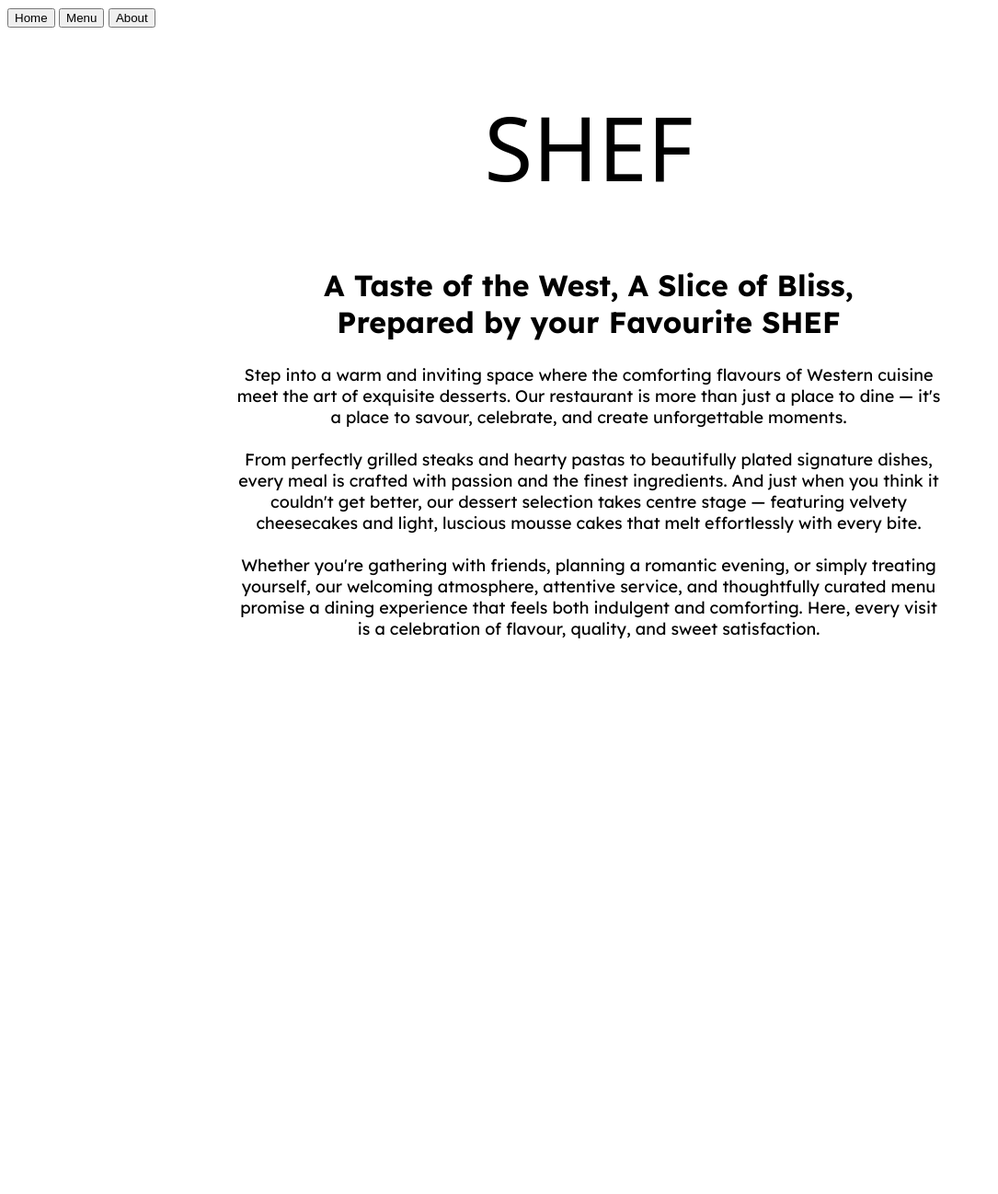
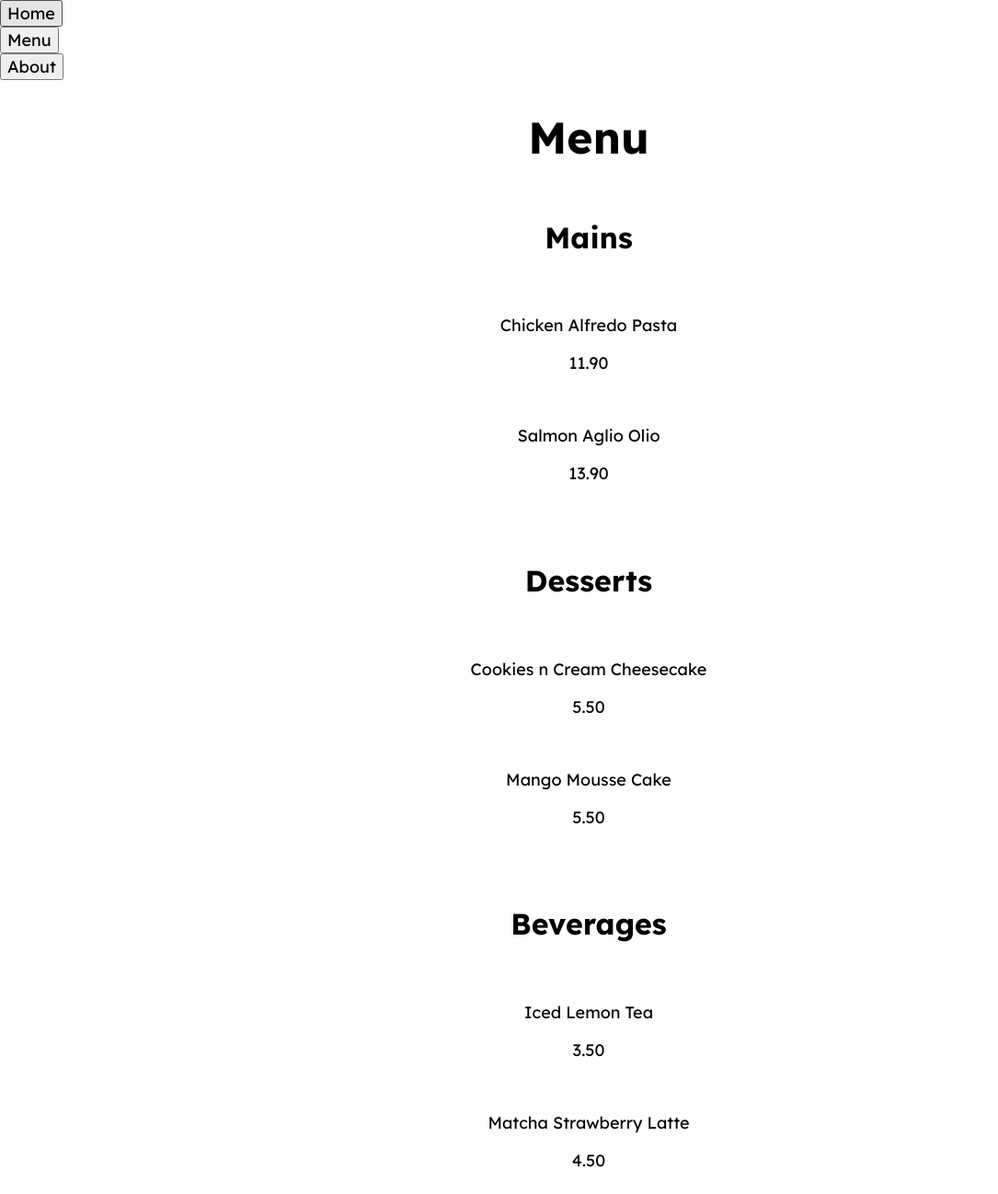
Before and after one commit to syafaatsaat/restaurant-page, a website built with webpack: page src/template.html in a window 1280 px wide. Shown: the whole page at 92% size, without its empty margins (0-1085 px from the left). Before the commit the page ends 800 px from the top, so only its background shows below. Built offline with nearby package versions, Linux system fonts and the light colour scheme; a web font is replaced by a local one.

Commit message:
Add menu content to template.html

```diff
--- a/src/homepage.js
+++ b/src/homepage.js
@@ -23,6 +23,7 @@ function generateHomeContent() {
     const contentDiv = document.getElementById("content");
 
     const logoH1 = document.createElement("h1");
+    logoH1.setAttribute("id", "logo");
     logoH1.textContent = "SHEF";
     contentDiv.append(logoH1);
 
@@ -58,4 +59,4 @@ function generateHomeContent() {
     contentDiv.append(descriptionDiv);
 }
 
-export { generateHomeContent };
+export { addTextWithBreaks, generateHomeContent };
--- a/src/index.js
+++ b/src/index.js
@@ -1,5 +1,7 @@
 import "./styles.css";
-import { generateHomeContent } from "./homepage.js";
+import {
+    generateHomeContent
+} from "./menu.js";
 
 const contentDiv = document.getElementById("content");
 
@@ -11,7 +13,7 @@ function clearContent() {
     }
 }
 
-const buttons = document.querySelector("button");
+const buttons = document.querySelector("#nav");
 buttons.addEventListener('click', (event) => {
     let target = event.target;
 
@@ -21,10 +23,12 @@ buttons.addEventListener('click', (event) => {
             generateHomeContent();
             break;
         case "menu":
+            clearContent();
             break;
         case "about":
+            clearContent();
             break;
     }
 });
 
-generateHomeContent();
+//generateHomeContent();
--- /dev/null
+++ b/src/menu.js
@@ -0,0 +1,8 @@
+import { addTextWithBreaks, generateHomeContent } from "./homepage.js";
+
+
+
+export {
+    addTextWithBreaks,
+    generateHomeContent
+};
--- a/src/styles.css
+++ b/src/styles.css
@@ -3,25 +3,47 @@ body {
     font-optical-sizing: auto;
     font-weight: 400;
     font-style: normal;
+    font-size: 18px;
+    width: 100vw;
+    max-width: 100%;
+    margin: 0;
+    padding: 0;
+}
+
+button {
+    font-family: inherit;
+    font-size: 18px;
 }
 
 h1 {
+    font-size: 48px;
+}
+
+h2 {
+    font-size: 32px;
+}
+
+#logo {
     font-family: "Modak", system-ui;
     font-weight: 400;
     font-style: normal;
     font-size: 96px;
 }
 
-h2 {
-    font-size: 32px;
-}
-
 #content {
     width: min(768px, 80%);
-    margin: 0 auto;
+    margin: 10px auto;
     text-align: center;
 }
 
-#description {
-    font-size: 18px;
+#menu {
+    display: flex;
+    flex-direction: column;
+    gap: 40px;
 }
+
+.section {
+    display: flex;
+    flex-direction: column;
+    gap: 20px;
+}
--- a/src/template.html
+++ b/src/template.html
@@ -11,13 +11,49 @@
 </head>
 <body>
     <header>
-        <nav>
+        <nav id="nav">
             <button id="home">Home</button>
             <button id="menu">Menu</button>
             <button id="about">About</button>
         </nav>
     </header>
     <div id="content">
+        <h1>Menu</h1>
+        <div id="menu">
+            <div class="section">
+                <h2>Mains</h2>
+                <div class="row">
+                    <p class="dish_name">Chicken Alfredo Pasta</p>
+                    <p>11.90</p>
+                </div>
+                <div class="row">
+                    <p class="dish_name">Salmon Aglio Olio</p>
+                    <p>13.90</p>
+                </div>
+            </div>
+            <div class="section">
+                <h2>Desserts</h2>
+                <div class="row">
+                    <p class="dish_name">Cookies n Cream Cheesecake</p>
+                    <p>5.50</p>
+                </div>
+                <div class="row">
+                    <p class="dish_name">Mango Mousse Cake</p>
+                    <p>5.50</p>
+                </div>
+            </div>
+            <div class="section">
+                <h2>Beverages</h2>
+                <div class="row">
+                    <p class="dish_name">Iced Lemon Tea</p>
+                    <p>3.50</p>
+                </div>
+                <div class="row">
+                    <p class="dish_name">Matcha Strawberry Latte</p>
+                    <p>4.50</p>
+                </div>
+            </div>
+        </div>
     </div>
 </body>
 </html>
```
